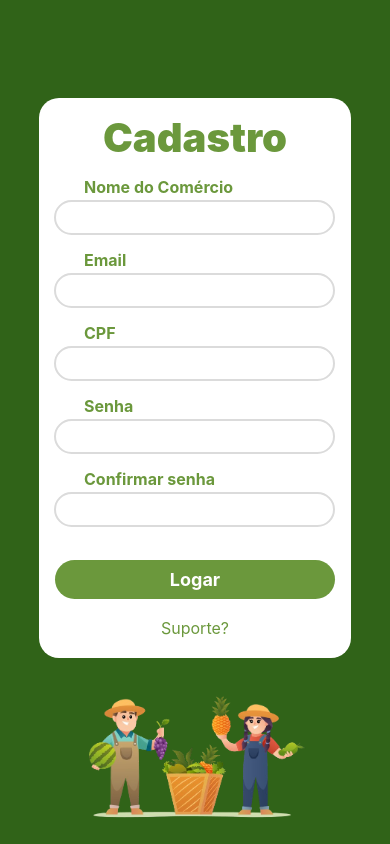
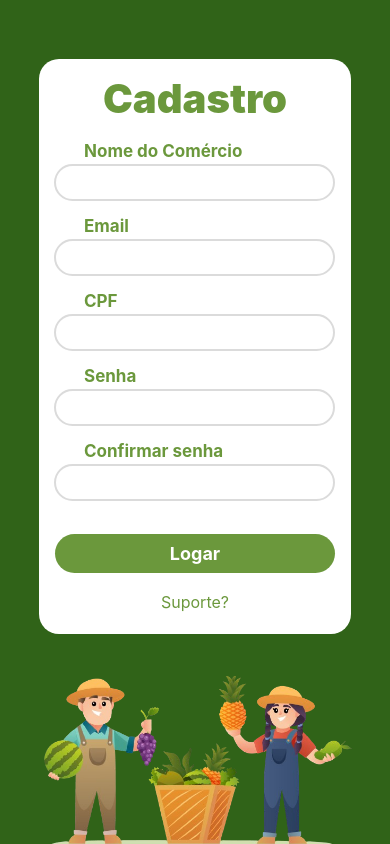
Before and after one commit to Lim4S2/LucraMais--App, a React Native app: screen /Cadastro in a window 390 px wide. Built offline with nearby package versions, Linux system fonts and the light colour scheme.

Commit message:
Tela de Cadastro

```diff
--- a/package.json
+++ b/package.json
@@ -9,6 +9,7 @@
     "web": "expo start --web"
   },
   "dependencies": {
+    "@expo/metro-runtime": "~3.2.1",
     "@react-native-vector-icons/material-icons": "^0.0.1-alpha.9",
     "@react-navigation/bottom-tabs": "^6.5.20",
     "@react-navigation/drawer": "^6.6.15",
@@ -18,12 +19,11 @@
     "expo-navigation-bar": "~3.0.4",
     "expo-status-bar": "~1.12.1",
     "react": "18.2.0",
+    "react-dom": "18.2.0",
     "react-native": "0.74.1",
     "react-native-safe-area-context": "4.10.1",
     "react-native-screens": "3.31.1",
-    "react-native-web": "~0.19.10",
-    "react-dom": "18.2.0",
-    "@expo/metro-runtime": "~3.2.1"
+    "react-native-web": "~0.19.10"
   },
   "devDependencies": {
     "@babel/core": "^7.20.0"
--- a/src/pages/cadastro/style.js
+++ b/src/pages/cadastro/style.js
@@ -8,12 +8,12 @@ const styles = StyleSheet.create({
         alignItems: "center",
     },
     form: {
-        marginTop: "25%",
-        marginBottom: 20,
+        marginTop: "15%",
+        marginBottom: 15,
         backgroundColor: "white",
         borderRadius: 20,
         alignItems: "center",
-        height: 560,
+        height: 575,
         width: "80%"
     },
     textBox: {
@@ -25,10 +25,10 @@ const styles = StyleSheet.create({
         fontWeight: "900",
         color: "#6B983C",
         paddingTop: 15,
-        //paddingBottom: 5
+        paddingBottom: 3
     },
     legend: {
-        fontSize: 16,
+        fontSize: 17,
         fontWeight: "bold",
         color: "#6B983C",
         paddingTop: 15,
@@ -41,7 +41,7 @@ const styles = StyleSheet.create({
         paddingLeft: 12,
         paddingRight: 12,
         borderRadius: 50,
-        height: 35,
+        height: 37,
         borderColor: "#DBDBDB",
         //para ter cor na borda tem que ter uma altura
         borderWidth: 2
@@ -70,9 +70,10 @@ const styles = StyleSheet.create({
         fontWeight: "bold",
     },
     img: {
-        width: "63%",
-        height: "15%",
-        marginTop: 15
+        flex: 2,
+        width: "90%",
+        height: "8%",
+        marginTop: "7%"
     }
 
 })
```
Also changed, not shown: 1 other file (tests, documents, lock files or other folders).
